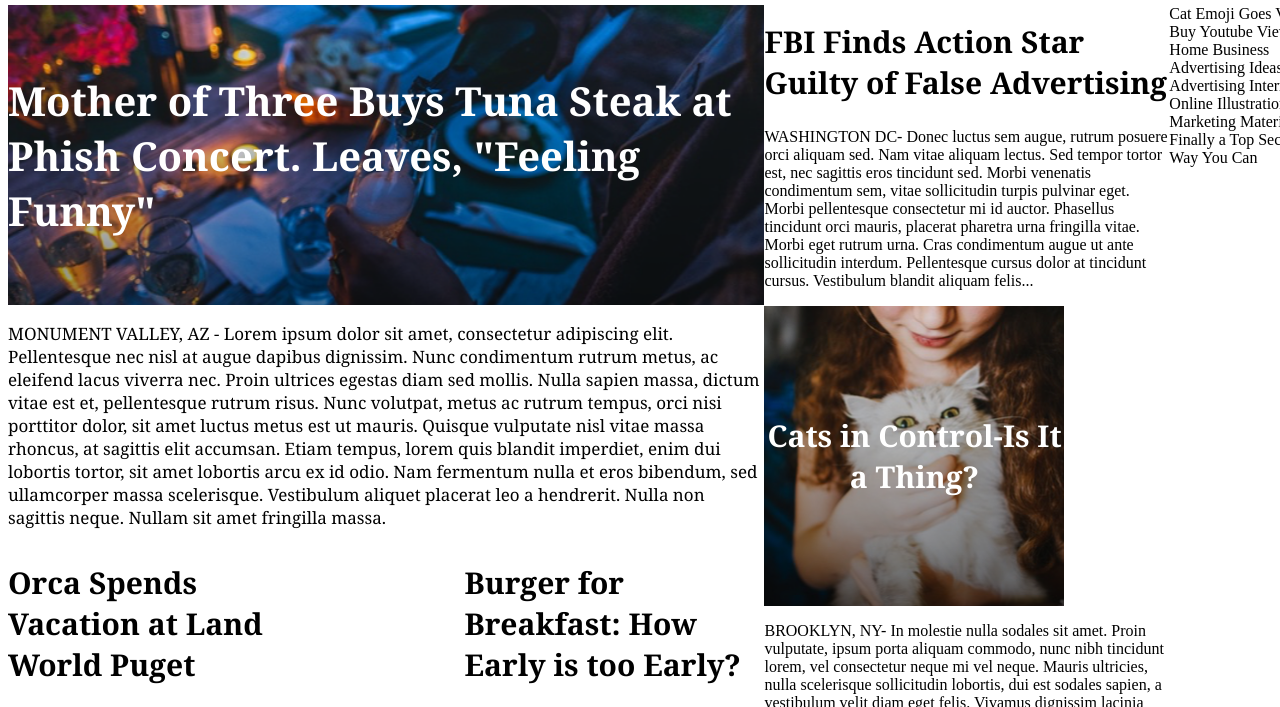
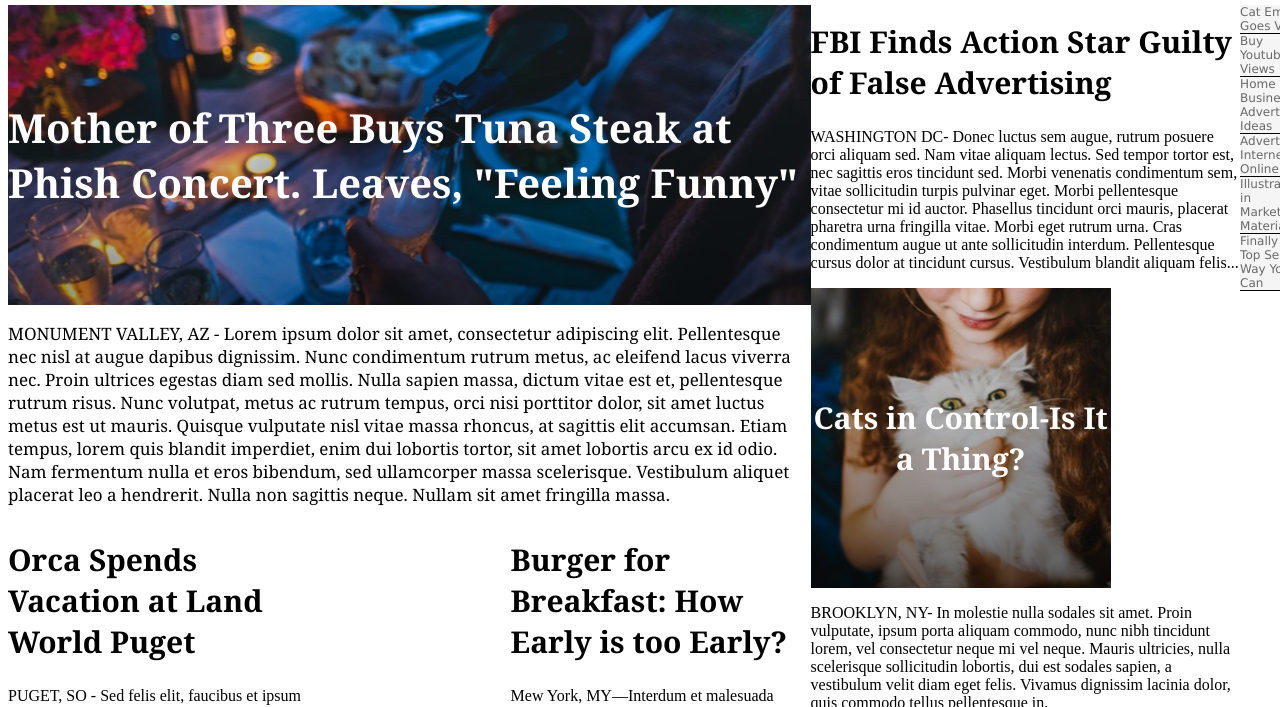
Before and after one commit to klassenj88/MyTimes, a plain HTML site: page index.html in a window 1280 px wide. Shown: the part 83-790 px from the top of the page. Drawn offline with Linux system fonts and the light colour scheme.

Commit message:
small column start

```diff
--- a/Resources/css/style.css
+++ b/Resources/css/style.css
@@ -73,9 +73,10 @@
   margin: 0;
   padding: 0;
   border: 5px solid red;
-  display: inline-flex;
+  display: flex;
   justify-content: center;
   align-items: center;
+  flex-direction: column;
 }
 
 .main-content {
@@ -190,3 +191,16 @@ h2 {
   align-items: center;
   text-align: center;
 }
+
+.bites {
+  display: flex;
+  flex-direction: column;
+  background-color: WhiteSmoke;
+  font-family: Verdana;
+  font-size: 12px;
+  color: DimGray;
+}
+
+.bites span {
+  border-bottom: 1px solid black;
+}
```
